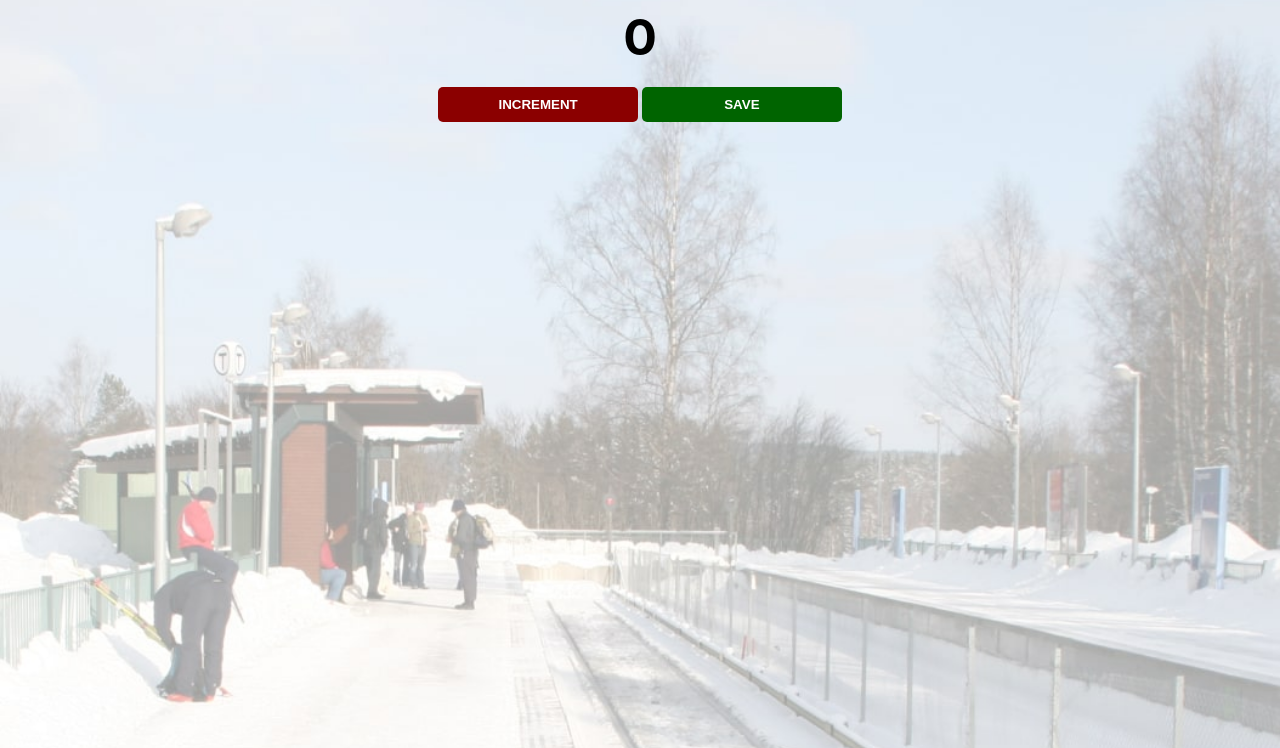
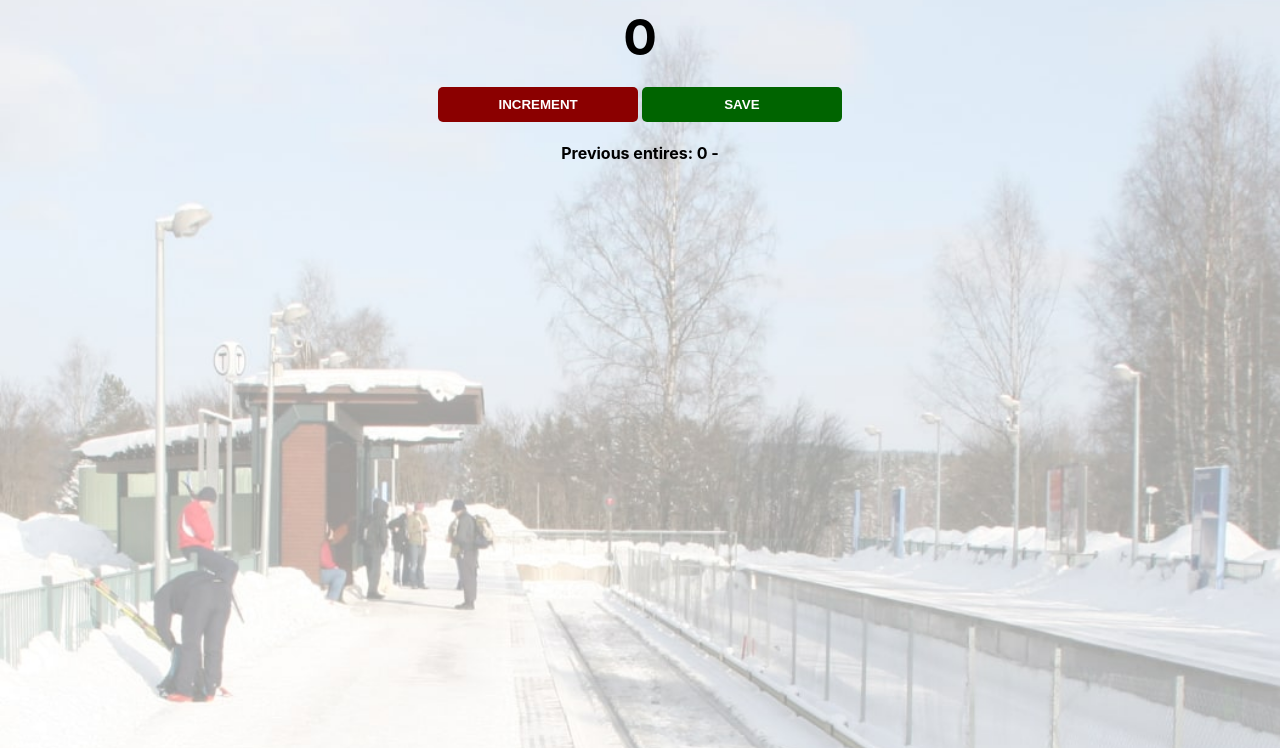
Before and after one commit to ImLJS/100DaysOfCode, a plain HTML site: page Day 6 - Passenger Counter/index.html in a window 1280 px wide. Both pictures are taken after a click on the button "SAVE". Shown: the part 52-800 px from the top of the page. Drawn offline with Linux system fonts and the light colour scheme.

Commit message:
Day 6 - Passenger Counter

```diff
--- a/Day 6 - Passenger Counter/index.html
+++ b/Day 6 - Passenger Counter/index.html
@@ -13,6 +13,8 @@
     <button id="increment-btn" onclick="increment()">INCREMENT</button>
     <button id="save-btn" onclick="save()">SAVE</button>
 
+    <p id="save-el">Previous entires: </p>
+
     <script src="script.js"></script>
 </body>
 </html>
--- a/Day 6 - Passenger Counter/script.js
+++ b/Day 6 - Passenger Counter/script.js
@@ -1,9 +1,11 @@
 let countEl = document.getElementById("count-el");
+let saveEl = document.getElementById("save-el");
 
 function increment() {
     countEl.innerText++;
 }
 
 function save() {
-    console.log(countEl.innerText);
+    saveEl.textContent += countEl.innerText + " - ";
+    countEl.innerText = 0;
 }
```
